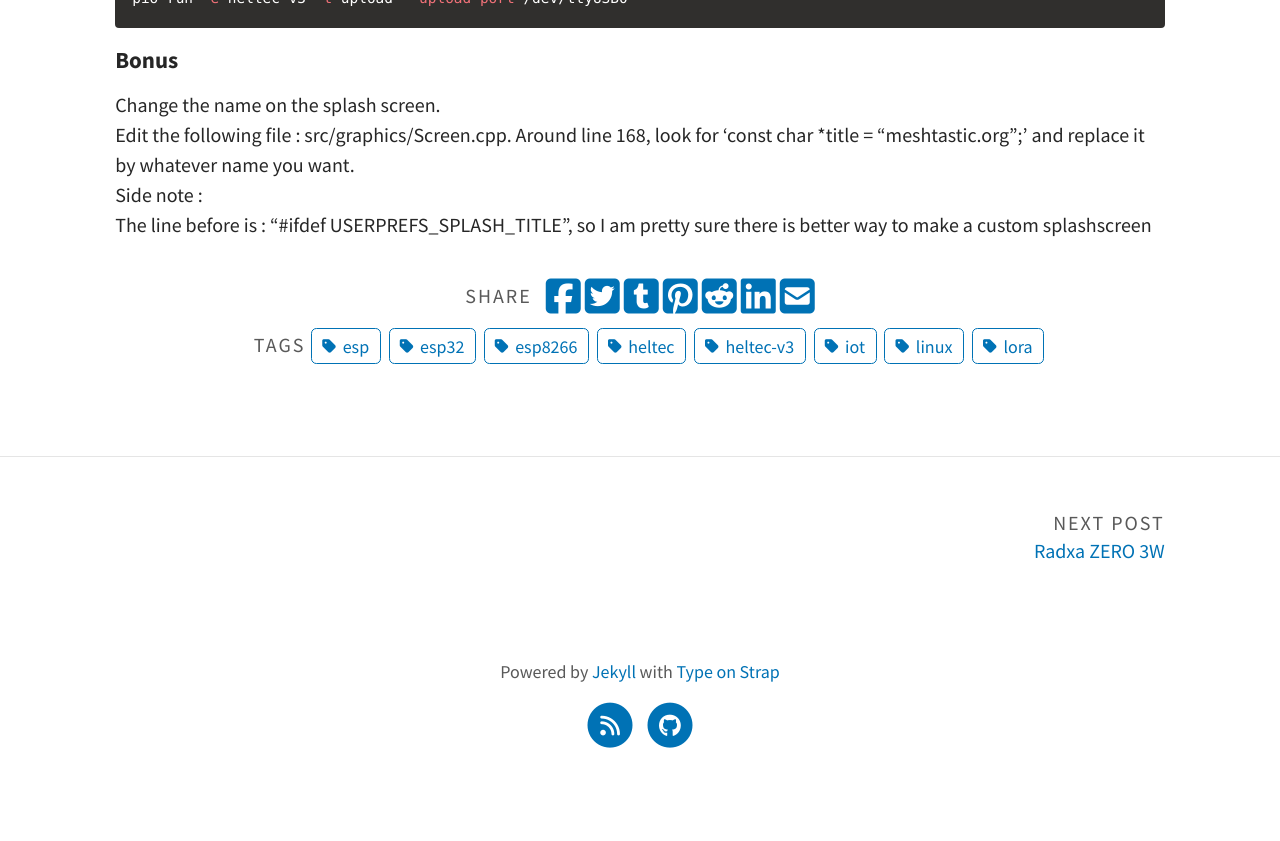
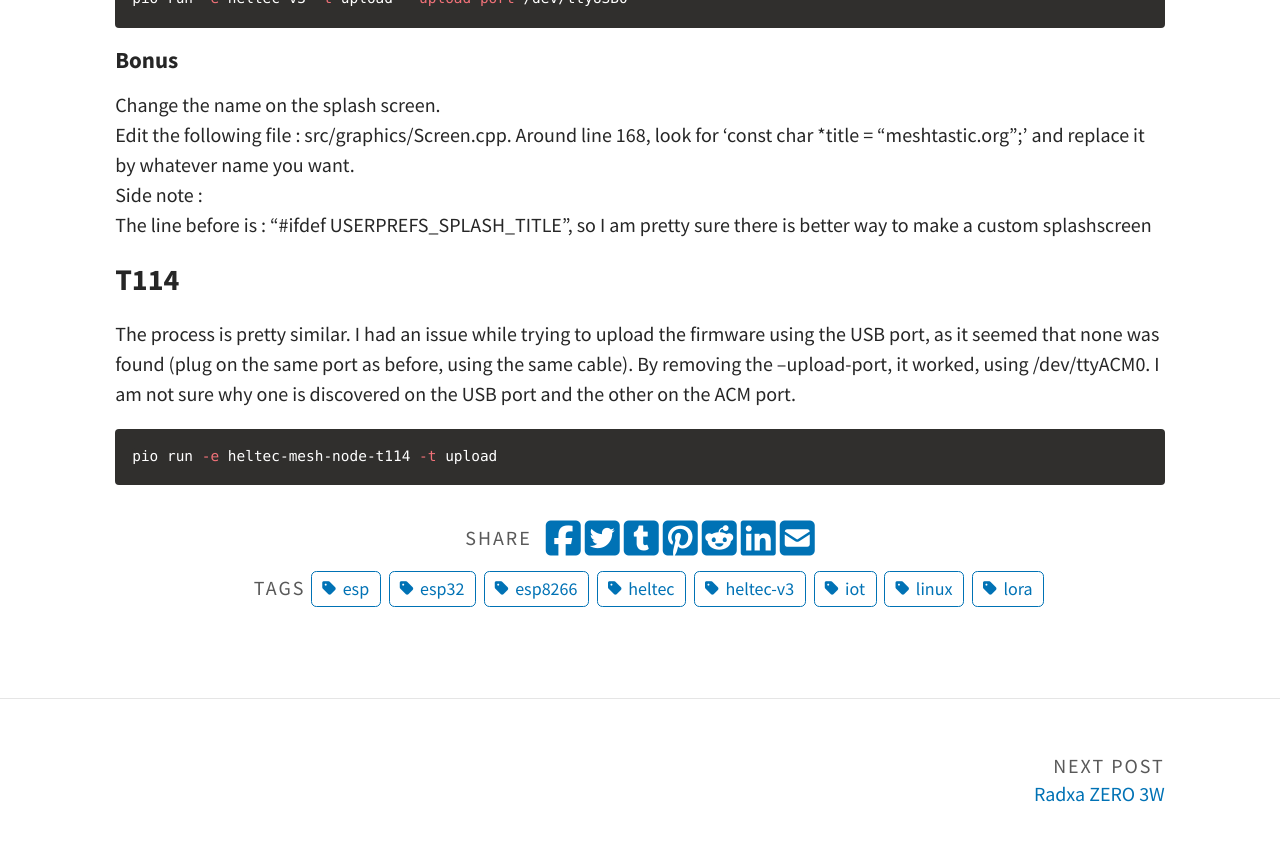
Before and after one commit to cristalcorp/cristalcorp.github.io, a Jekyll site: the page built from _posts/2025-11-25-Esp.md, in a window 1280 px wide and 900 px high, scrolled down 1496 px. Shown: the top 841 px of the window. Built offline with Jekyll 4.4.1, drawn with Linux system fonts in a browser that asks for light colours; a script that is not in the unit is left out; before the commit the page ends 2282 px from its top, so only the background shows below that.

Commit message:
ESP t114

````diff
--- a/_posts/2025-11-25-Esp.md
+++ b/_posts/2025-11-25-Esp.md
@@ -60,3 +60,10 @@ Edit the following file : src/graphics/Screen.cpp.
 Around line 168, look for 'const char *title = "meshtastic.org";' and replace it by whatever name you want.
 Side note :
 The line before is : "#ifdef USERPREFS_SPLASH_TITLE", so I am pretty sure there is better way to make a custom splashscreen
+
+### T114
+
+The process is pretty similar. I had an issue while trying to upload the firmware using the USB port, as it seemed that none was found (plug on the same port as before, using the same cable). By removing the --upload-port, it worked, using /dev/ttyACM0. I am not sure why one is discovered on the USB port and the other on the ACM port.
+```bash
+pio run -e heltec-mesh-node-t114 -t upload
+```
````
